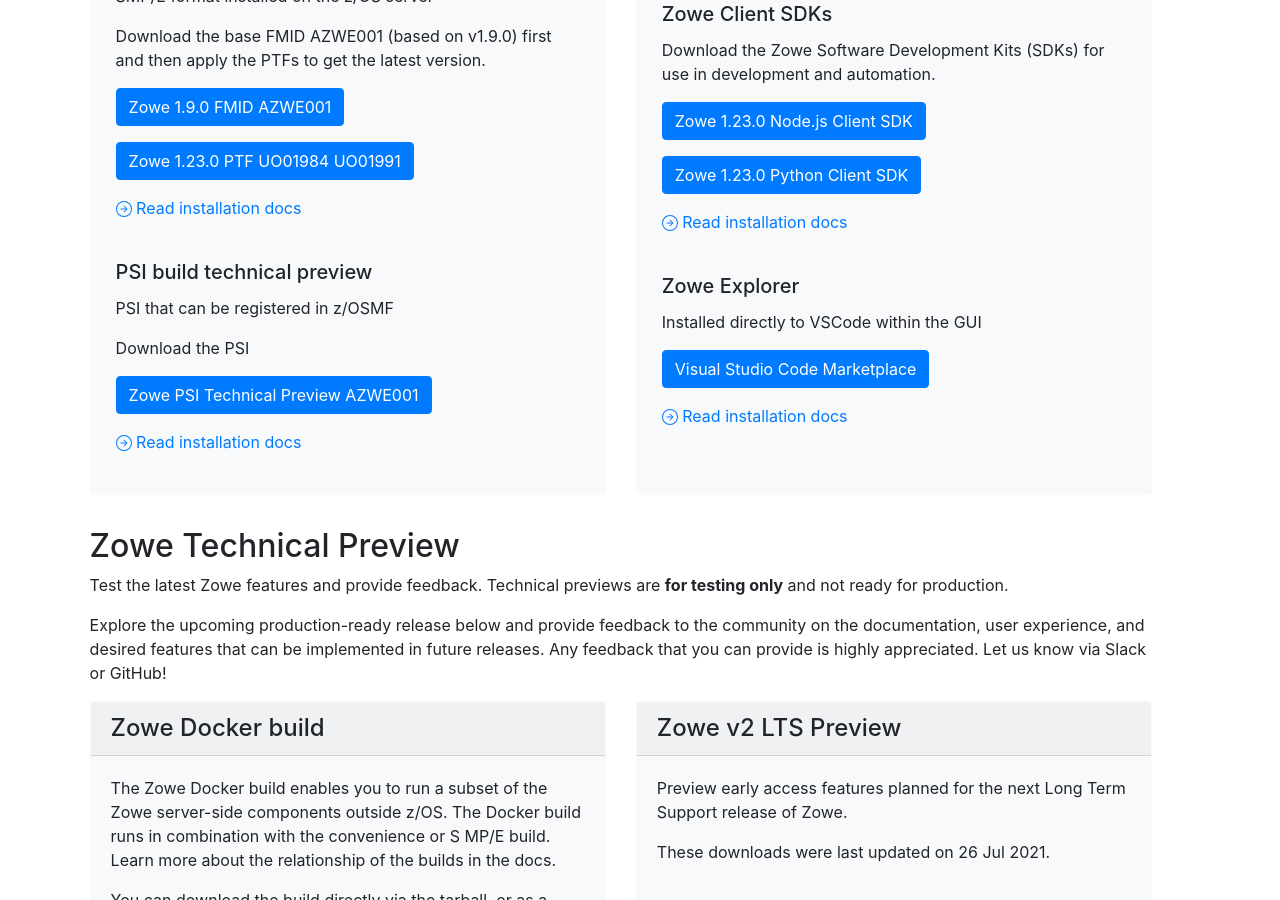
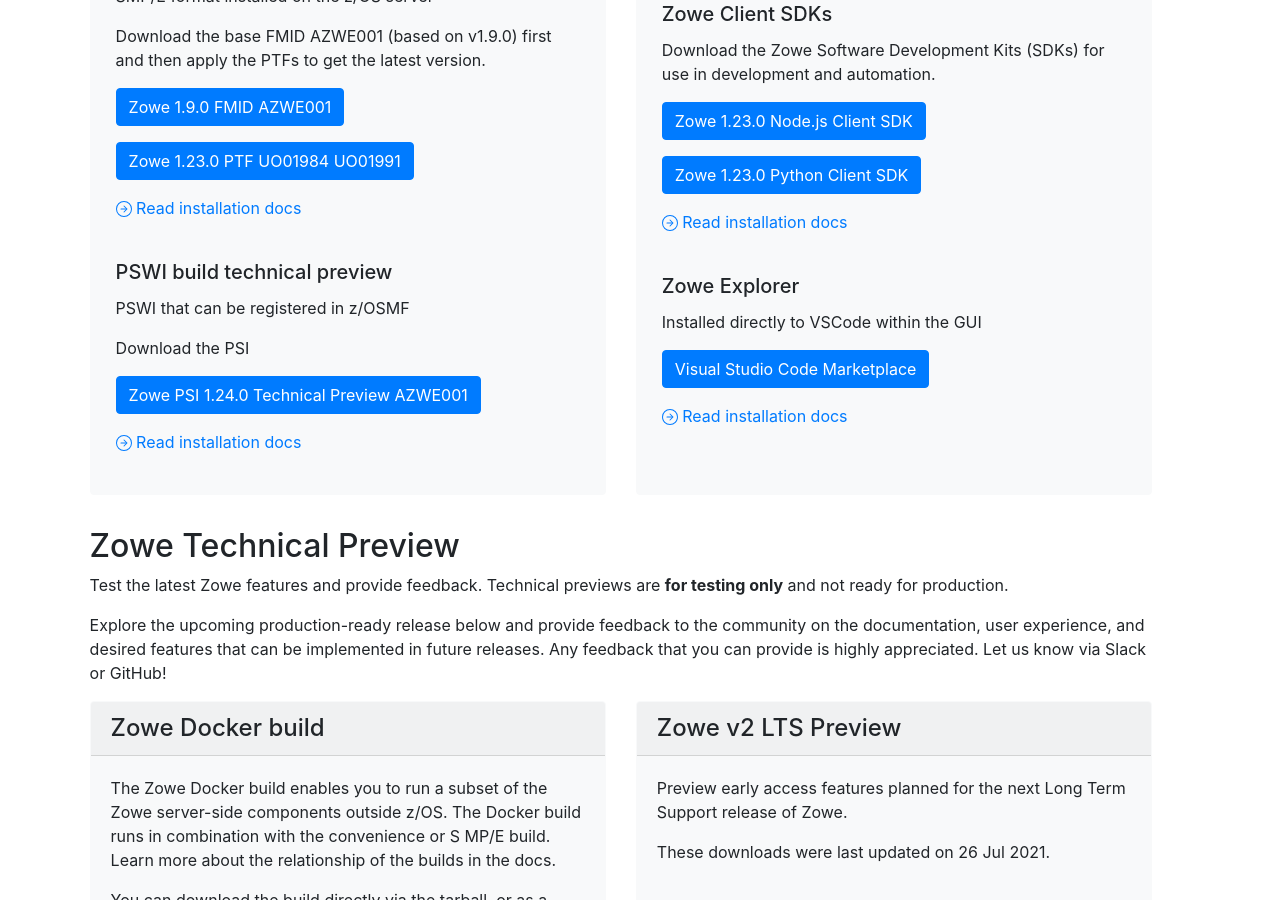
Before and after one commit to zowe/zowe.github.io, a Jekyll site: the page built from download.md, in a window 1280 px wide and 900 px high, scrolled down 851 px. Built offline with Jekyll 4.4.1, drawn with Linux system fonts in a browser that asks for light colours; our own code applies the rules of GitHub Pages for plain Markdown files.

Commit message:
Added release and doc link
Signed-off-by: Adrian Bastyr <adrian.bastyr@broadcom.com>

```diff
--- a/_config.yml
+++ b/_config.yml
@@ -24,8 +24,8 @@
 cli_plugins_download_url: legal.html?type=cli-plugins&version=
 cli_active_development_download_url: legal.html?type=cli-active-development&version=
 smpe_download_url: legal.html?type=smpe&version=
-psi_download_url: https://www.google.com
-psi_install_doc_url: https://www.google.com
+pswi_download_url: https://www.google.com
+pswi_install_doc_url: https://github.com/jp669844/zowe-install-packaging/blob/master/zowe_pswi_tech_prev.md
 zowe_node_sdk_download_url: legal.html?type=nodejs-sdk&version=
 zowe_python_sdk_download_url: legal.html?type=python-sdk&version=
 nightly_build_url: https://zowe.jfrog.io/zowe/webapp/#/artifacts/browse/tree/General/libs-release-local/org/zowe/nightly
--- a/download.md
+++ b/download.md
@@ -50,10 +50,10 @@
             </div>
           </div>
           <div class="card-body">
-            <h5 class="card-title">PSI build technical preview</h5>
-            <p class="card-text">PSI that can be registered in z/OSMF</p>
+            <h5 class="card-title">PSWI build technical preview</h5>
+            <p class="card-text">PSWI that can be registered in z/OSMF</p>
             <p class="card-text">Download the PSI</p>
-            <p><a class="btn btn-primary" href="{{ site.psi_download_url }}">Zowe PSI Technical Preview {{ site.zowe_fmid }}</a></p>
+            <p><a class="btn btn-primary" href="{{ site.psi_download_url }}">Zowe PSI 1.24.0 Technical Preview {{ site.zowe_fmid }}</a></p>
             <div>
               <a href="{{ site.psi_install_doc_url }}" class="card-link">
               <svg width="1em" height="1em" viewBox="0 0 16 16" class="bi bi-arrow-right-circle" fill="currentColor" xmlns="http://www.w3.org/2000/svg"> <path fill-rule="evenodd" d="M8 15A7 7 0 1 0 8 1a7 7 0 0 0 0 14zm0 1A8 8 0 1 0 8 0a8 8 0 0 0 0 16z"/> <path fill-rule="evenodd" d="M7.646 11.354a.5.5 0 0 1 0-.708L10.293 8 7.646 5.354a.5.5 0 1 1 .708-.708l3 3a.5.5 0 0 1 0 .708l-3 3a.5.5 0 0 1-.708 0z"/> <path fill-rule="evenodd" d="M4.5 8a.5.5 0 0 1 .5-.5h5a.5.5 0 0 1 0 1H5a.5.5 0 0 1-.5-.5z"/></svg>
```
